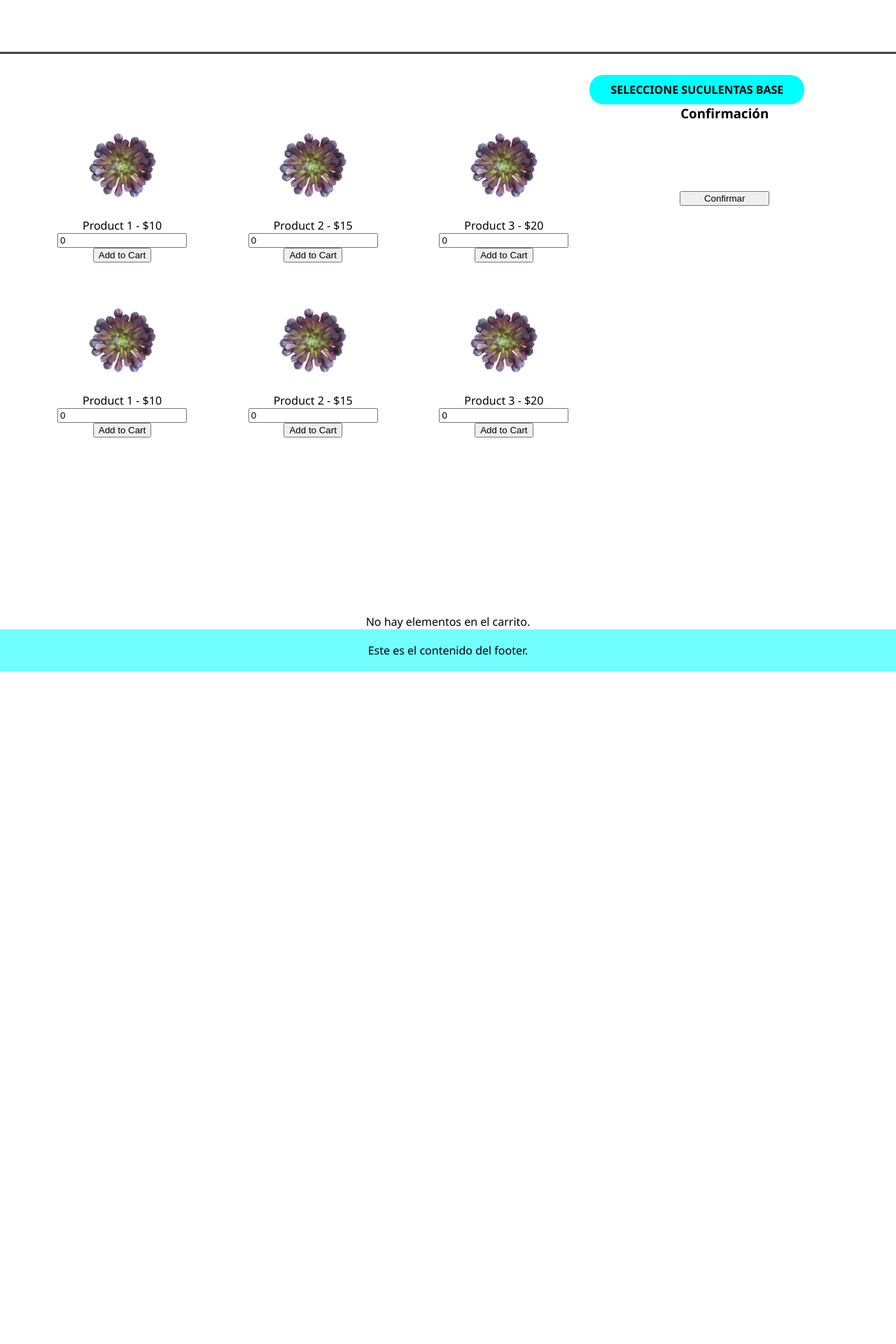
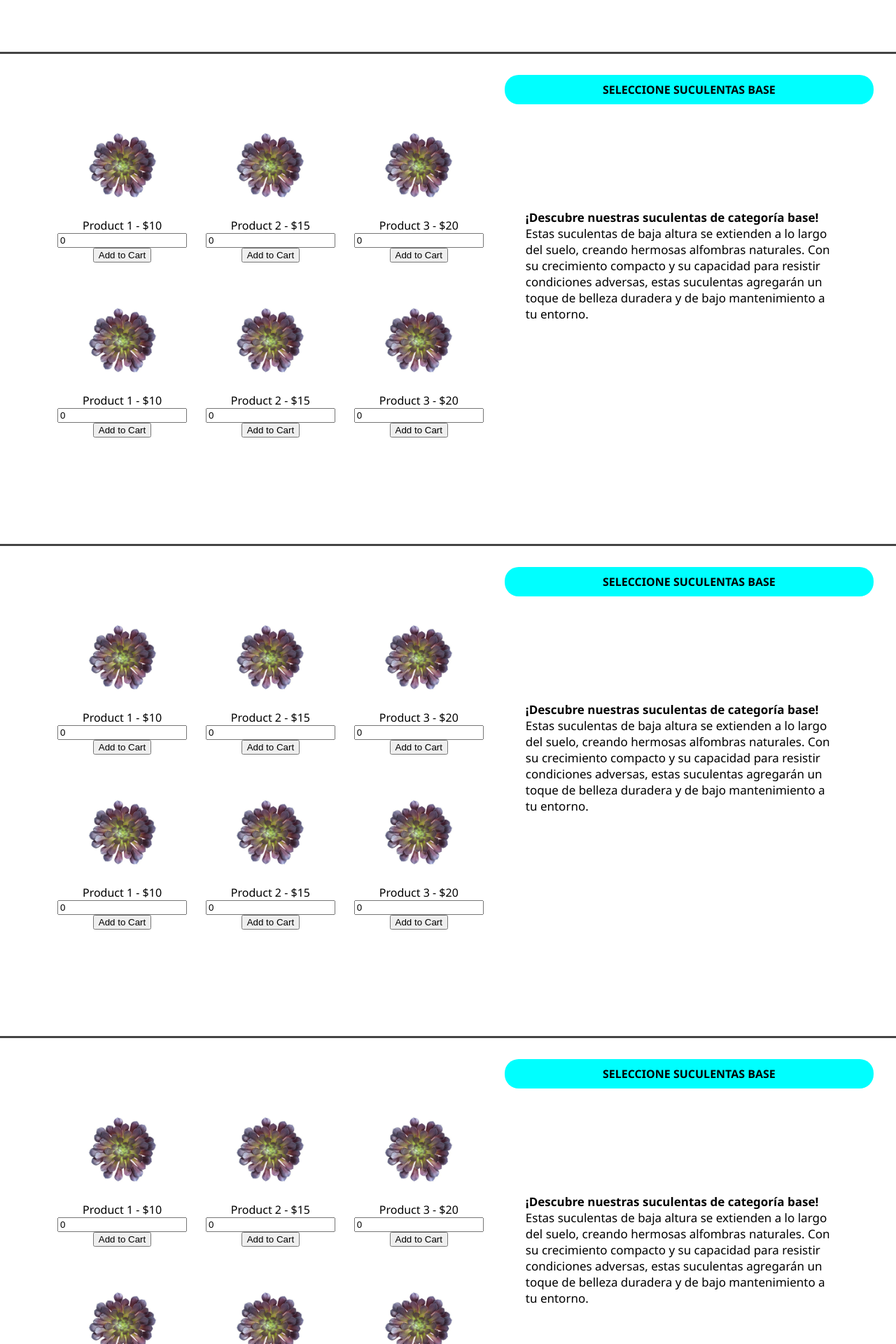
Before and after one commit to sebastianmb/app-suculentas-front, a React (Create React App) app: page / in a window 1280 px wide. Shown: the part 1220-3140 px from the top of the page at 70% size. Before the commit the page ends 2179 px from the top, so only its background shows below. Built offline with nearby package versions, Linux system fonts and the light colour scheme.

Commit message:
Maquetacion descripcion suculentas

```diff
--- a/src/App.css
+++ b/src/App.css
@@ -212,7 +212,7 @@ body {
 #suculentas-buy {
   background-color: white;
   position: relative;
-  height: 800px;
+  height: 700px;
   width: 100%;
   border-top: solid #444;
 
@@ -234,7 +234,7 @@ body {
   display: relative;
 }
 .mostrario {
-  width: 65%;
+  width: 55%;
   height: 100%;
   margin-top: 10px;
   float: left;
@@ -258,10 +258,11 @@ body {
 }
 
 .seleccion {
-  width: 35%;
+  width: 45%;
   margin-top: 30px;
   float: right;
-  display: block;
+  display: flex;
+  flex-direction: column;
 
 }
 
--- a/src/App.js
+++ b/src/App.js
@@ -9,7 +9,7 @@ import Adverstiment from './components/Adverstiment';
 import Pot from './components/Pot';
 import Footer from './components/Footer'
 
-import ConfirmButton from './components/ConfirmButton';
+
 import Cart from './components/Cart';
 import Products from './components/Products'
 import Navbar from './components/Navbar';
@@ -31,10 +31,6 @@ function App() {
 
 
 
-  const handleConfirm = () => {
-    // Lógica a ejecutar cuando se confirma
-    console.log('Confirmado');
-  };
 
 
 
@@ -54,27 +50,74 @@ function App() {
 
 
       {/*Pot*/}
-      <Pot addToCart={addToCart}/>
+      <Pot addToCart={addToCart} />
       {/*plants 1- 2- 3*/}
 
       <div id='suculentas-buy'>
         <div className='center-suculentas'>
           <div className='mostrario'>
             <Products addToCart={addToCart}
-                      />
+            />
           </div>
           <div className='seleccion'>
-            <span className='suculentas-base'><b>Seleccione suculentas base</b></span>
+            <span className='suculentas-base'>
+              <b>Seleccione suculentas base</b>
+            </span>
             <div>
-              <h3>Confirmación</h3>
-              <ConfirmButton  message="¿Estás seguro?" onConfirm={handleConfirm} />
+              <p style={{margin:'50px',marginTop:'150px',textAlign:'left',fontSize:'17px'}}>
+              <strong>¡Descubre nuestras suculentas de categoría base!</strong> Estas suculentas de baja altura se extienden a lo largo del suelo, creando hermosas alfombras naturales.
+              Con su crecimiento compacto y su capacidad para resistir condiciones adversas, estas suculentas agregarán un toque de belleza duradera y de bajo mantenimiento a tu entorno.
+              </p>
             </div>
           </div>
         </div>
 
 
       </div>
-      <Cart cartItems={cartItems} removeFromCart={removeFromCart} />
+      <div id='suculentas-buy'>
+        <div className='center-suculentas'>
+          <div className='mostrario'>
+            <Products addToCart={addToCart}
+            />
+          </div>
+          <div className='seleccion'>
+            <span className='suculentas-base'>
+              <b>Seleccione suculentas base</b>
+            </span>
+            <div>
+              <p style={{margin:'50px',marginTop:'150px',textAlign:'left',fontSize:'17px'}}>
+              <strong>¡Descubre nuestras suculentas de categoría base!</strong> Estas suculentas de baja altura se extienden a lo largo del suelo, creando hermosas alfombras naturales.
+              Con su crecimiento compacto y su capacidad para resistir condiciones adversas, estas suculentas agregarán un toque de belleza duradera y de bajo mantenimiento a tu entorno.
+              </p>
+            </div>
+          </div>
+        </div>
+
+
+      </div>
+      <div id='suculentas-buy'>
+        <div className='center-suculentas'>
+          <div className='mostrario'>
+            <Products addToCart={addToCart}
+            />
+          </div>
+          <div className='seleccion'>
+            <span className='suculentas-base'>
+              <b>Seleccione suculentas base</b>
+            </span>
+            <div>
+              <p style={{margin:'50px',marginTop:'150px',textAlign:'left',fontSize:'17px'}}>
+              <strong>¡Descubre nuestras suculentas de categoría base!</strong> Estas suculentas de baja altura se extienden a lo largo del suelo, creando hermosas alfombras naturales.
+              Con su crecimiento compacto y su capacidad para resistir condiciones adversas, estas suculentas agregarán un toque de belleza duradera y de bajo mantenimiento a tu entorno.
+              </p>
+            </div>
+          </div>
+        </div>
+
+
+      </div>
+
+           <Cart cartItems={cartItems} removeFromCart={removeFromCart} />
 
 
 
--- a/src/components/ConfirmButton.js
+++ /dev/null
@@ -1,27 +0,0 @@
-import React, { useState } from 'react';
-
-const ConfirmButton = ({ message, onConfirm, addToCart, option, selectedOptions,sendDataParent }) => {
-  const [confirming, setConfirming] = useState(false);
-
-  const handleClick = () => {
-    if (confirming) {
-      onConfirm();
-    } else {
-      setConfirming(true);
-      addToCart(option);
-      console.log(option);
-      console.log(selectedOptions);
-      const data =selectedOptions;
-      sendDataParent(data);
-    }
-  };
-
-  return (
-    <button onClick={handleClick}>
-      {confirming ? message : 'Confirmar'}
-    </button>
-
-  );
-};
-
-export default ConfirmButton;
--- a/src/components/Pot.js
+++ b/src/components/Pot.js
@@ -8,9 +8,9 @@ const Pot = ({ addToCart }) => {
   ;
 
   const products = [
-    { id: 1, name: 'small', price: 45, quantity:1, image: potpeq },
-    { id: 2, name: 'medium', price: 60, quantity:1, image: potmed },
-    { id: 3, name: 'large', price: 80, quantity:1, image: potgra },
+    { id: 11, name: 'small', price: 45, quantity:1, image: potpeq },
+    { id: 12, name: 'medium', price: 60, quantity:1, image: potmed },
+    { id: 13, name: 'large', price: 80, quantity:1, image: potgra },
   ];
 
   const handleAddToCart = (product) => {
```
